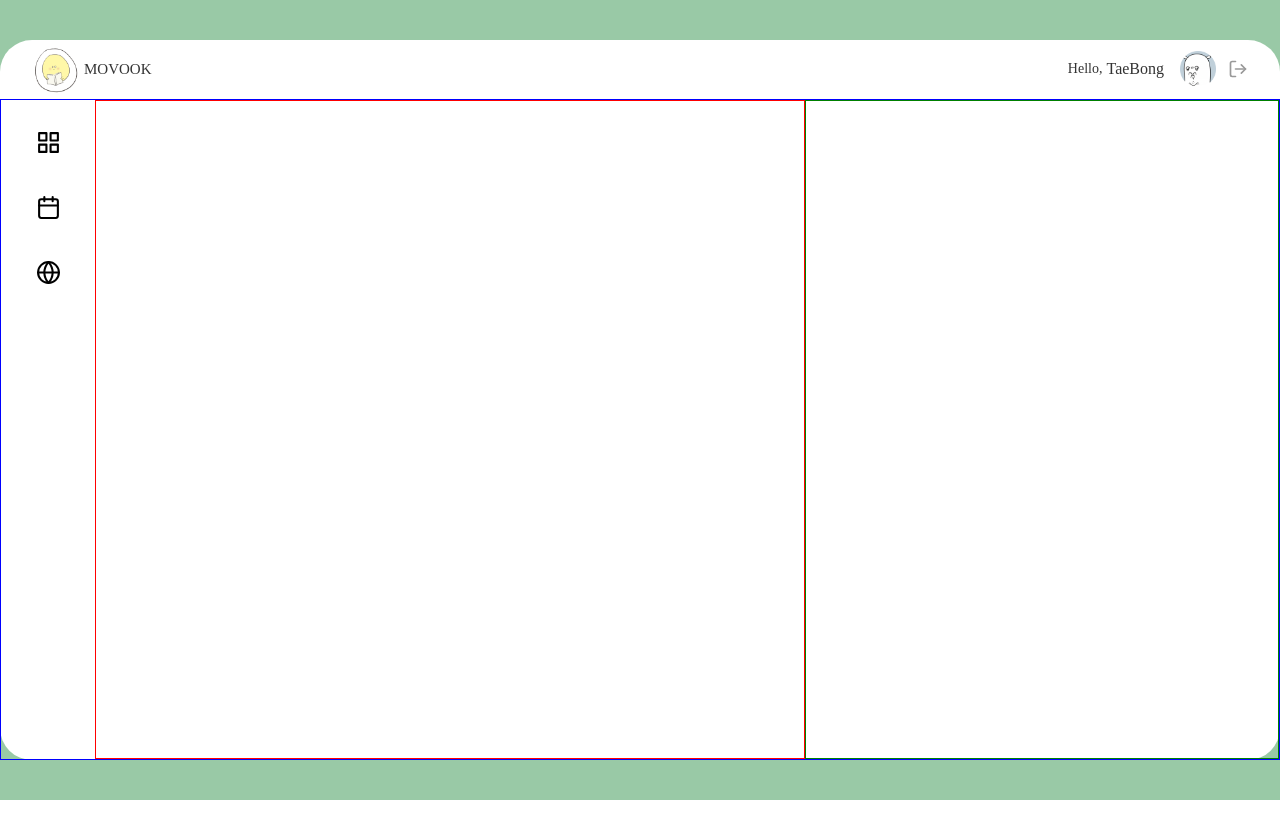
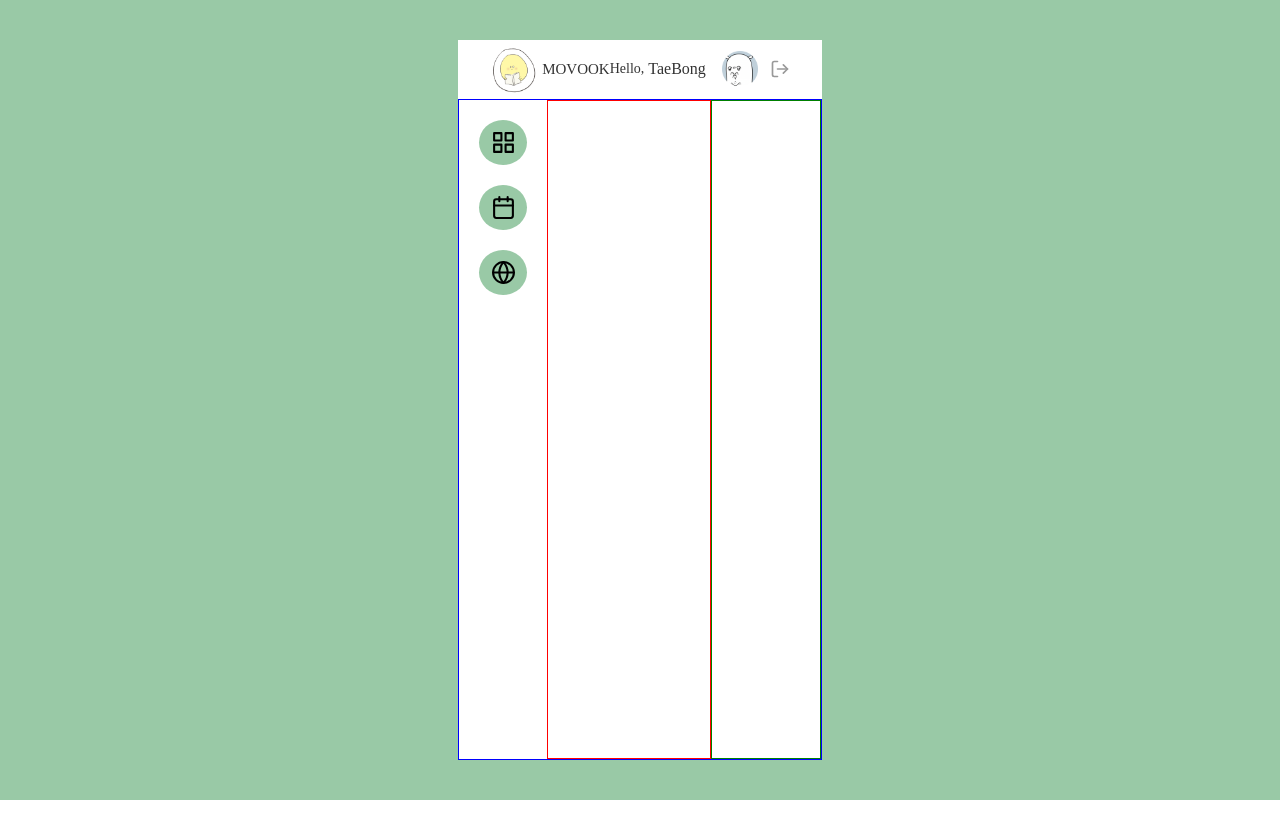
Before and after one commit to STudy-with-ST/MoVook, a React (Create React App) app in the folder front/movook-app/: page / in a window 1280 px wide. Shown: the top 838 px of the page. Built offline with nearby package versions, Linux system fonts and the light colour scheme; a web font is replaced by a local one.

Commit message:
Design main 페이지 위치 수정 중

```diff
--- a/front/movook-app/src/components/common/Nav.jsx
+++ b/front/movook-app/src/components/common/Nav.jsx
@@ -36,8 +36,8 @@ const Circle = styled.div`
   width: 48px;
   height: 45px;
   border-radius: 50%;
-  // background-color: #dddddd;
-  background-color: white;
+
+  background-color: var(--color-primary);
 
   margin: 10px;
   align-items: center;
--- a/front/movook-app/src/pages/Main/index.js
+++ b/front/movook-app/src/pages/Main/index.js
@@ -79,8 +79,6 @@ const Wrapper = styled.div`
   display: flex;
   flex-direction: Column;
   height: 90%;
-  width: 1618px;
-  border-radius: 32px;
   background-color: white;
 `;
 
```
